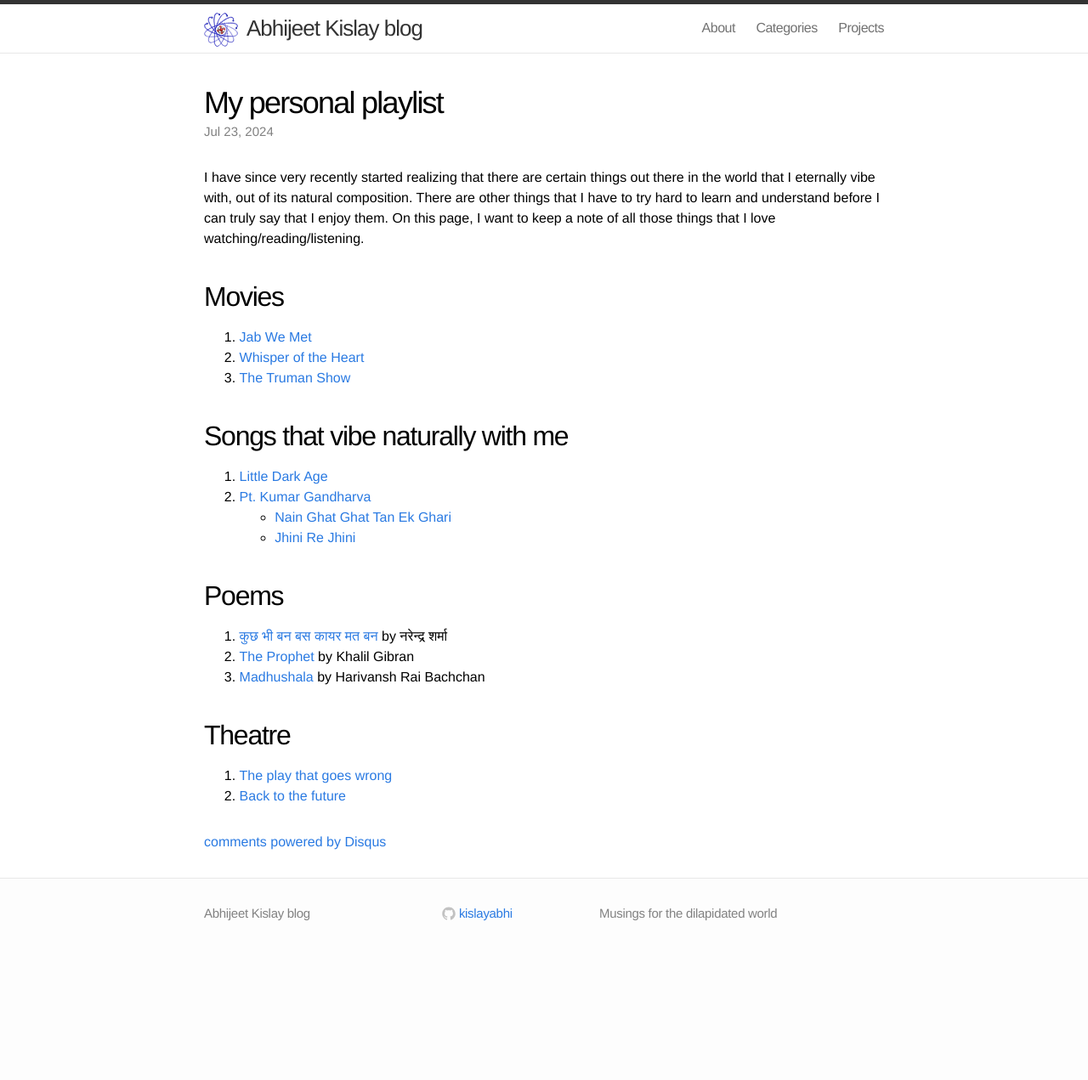
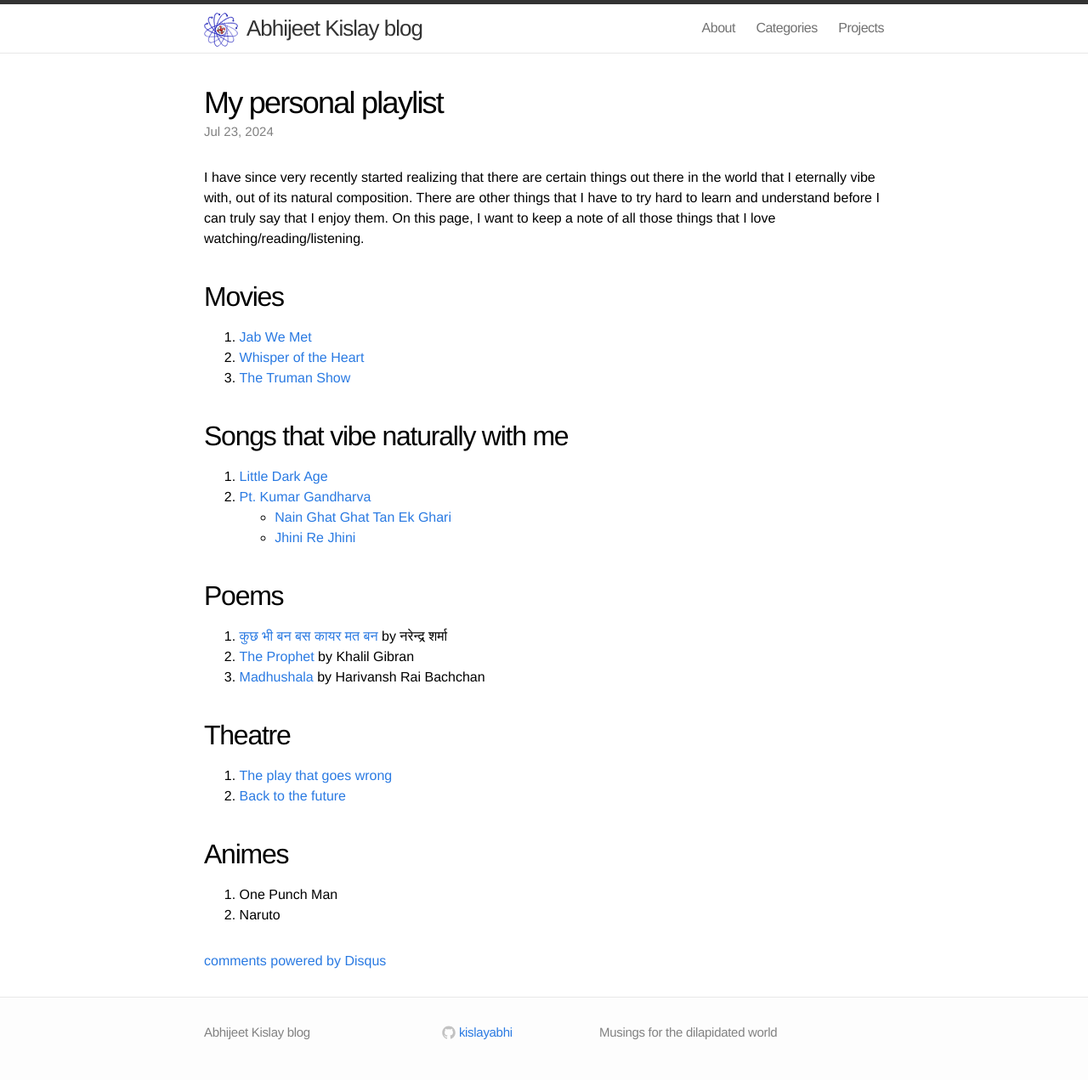
Before and after one commit to kislayabhi/kislayabhi.github.io, a Jekyll site: the page built from _posts/2024-7-23-My-personal-playlist.md, in a window 1280 px wide. Shown: the whole page at 85% size. Built offline with Jekyll 4.4.1, drawn with Linux system fonts in a browser that asks for light colours; comment, search, counter and statistics services are not loaded; before the commit the page ends 1131 px from its top, so only the background shows below that.

Commit message:
Update 2024-7-23-My-personal-playlist.md

```diff
--- a/_posts/2024-7-23-My-personal-playlist.md
+++ b/_posts/2024-7-23-My-personal-playlist.md
@@ -28,3 +28,7 @@ I have since very recently started realizing that there are certain things out t
 ## Theatre
 1. [The play that goes wrong](https://www.newyorktheatreguide.com/show/14790-the-play-that-goes-wrong-tickets)
 2. [Back to the future](https://www.newyorktheatreguide.com/show/26018-back-to-the-future-tickets)
+
+## Animes
+1. One Punch Man
+2. Naruto
```
